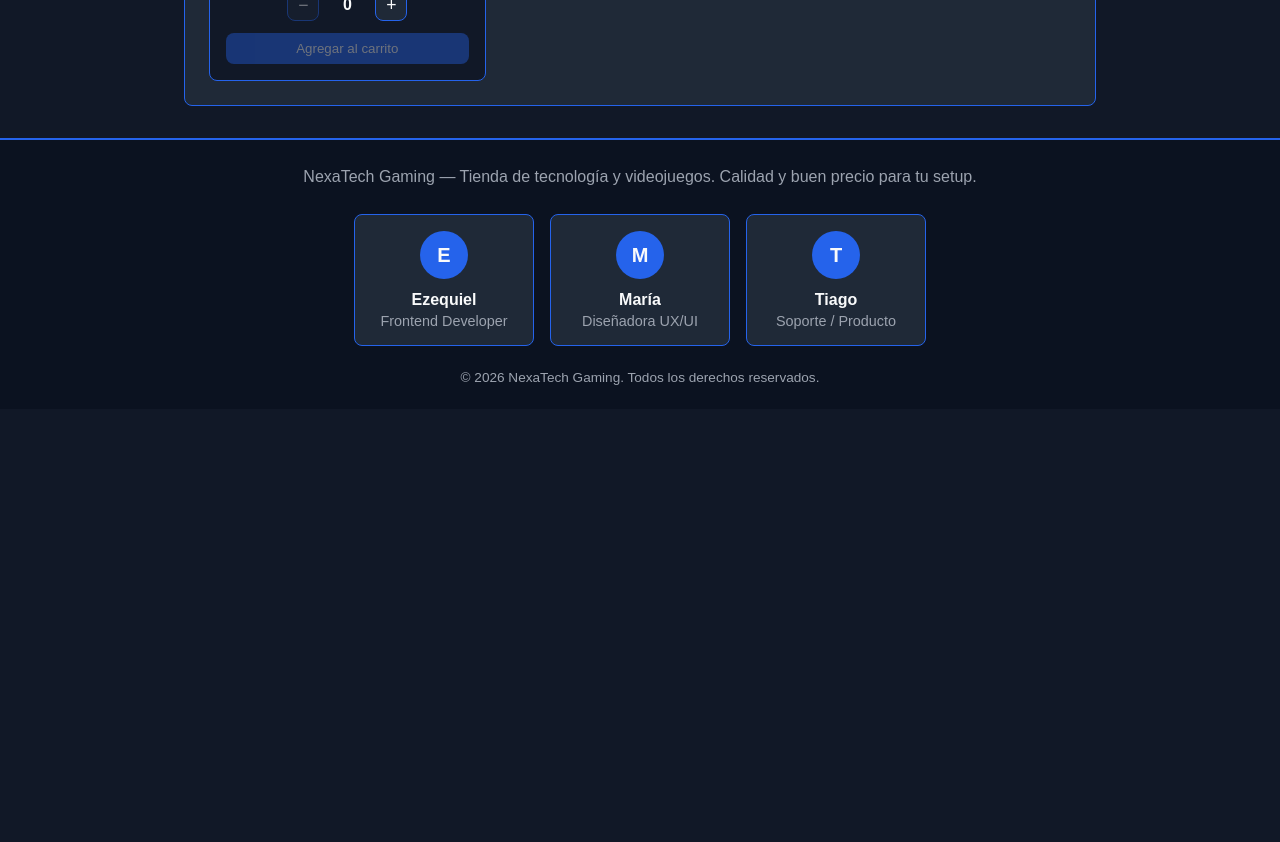
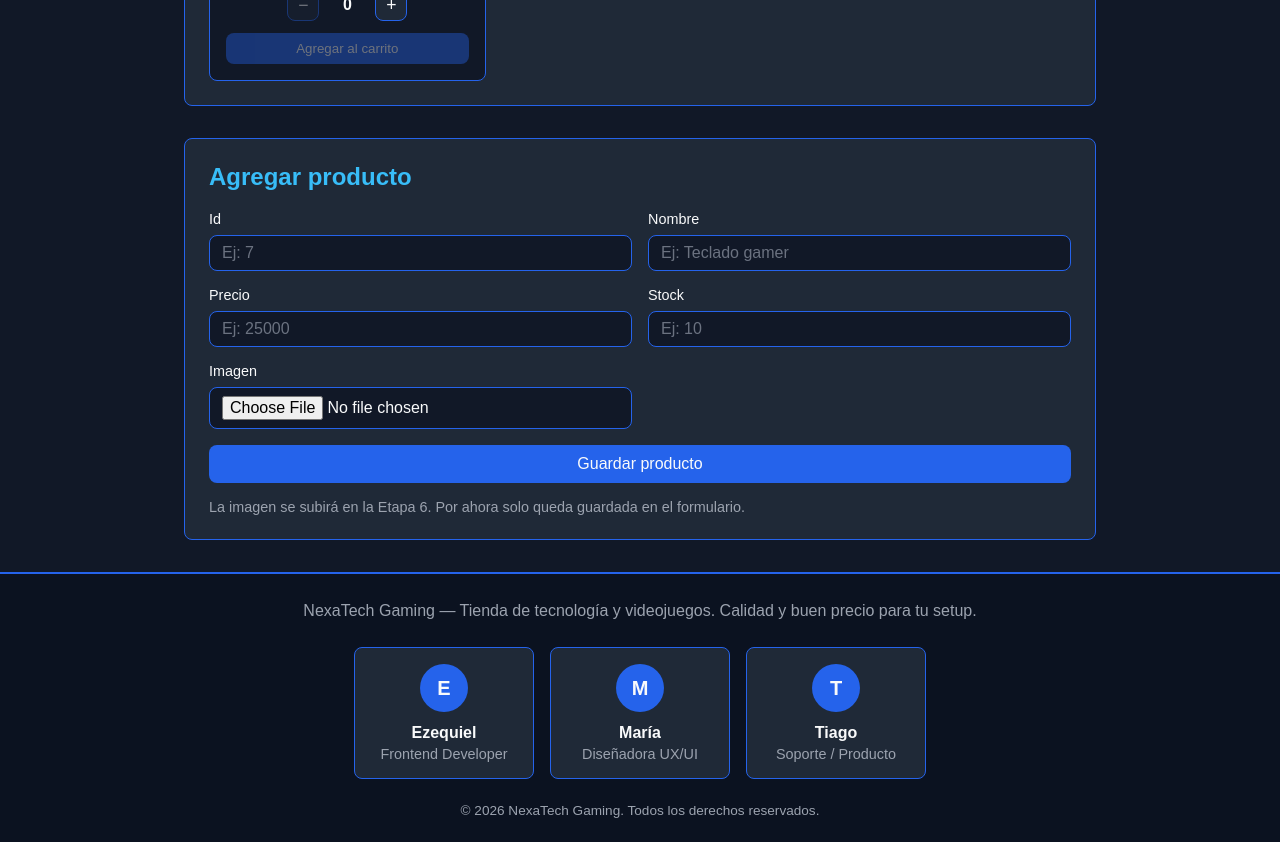
Before and after one commit to EdsonSalazar-7/pre-entrega-react, a React (Vite) app: page / in a window 1280 px wide. Shown: the part 1760-2602 px from the top of the page. Before the commit the page ends 2169 px from the top, so only its background shows below. Built offline with nearby package versions, Linux system fonts and the light colour scheme.

Commit message:
feat: add product form

```diff
--- a/src/App.jsx
+++ b/src/App.jsx
@@ -1,3 +1,4 @@
+import FormularioContainer from './components/FormularioContainer.jsx'
 import ItemListContainer from './components/ItemListContainer.jsx'
 import Layout from './components/Layout.jsx'
 
@@ -12,6 +13,7 @@ function App() {
         </p>
       </section>
       <ItemListContainer />
+      <FormularioContainer />
     </Layout>
   )
 }
--- /dev/null
+++ b/src/components/FormularioContainer.jsx
@@ -0,0 +1,46 @@
+import { useState } from 'react'
+import FormularioProducto from './FormularioProducto.jsx'
+
+const valoresIniciales = {
+  id: '',
+  nombre: '',
+  precio: '',
+  stock: '',
+}
+
+function FormularioContainer() {
+  const [valores, setValores] = useState(valoresIniciales)
+  // La imagen se guarda como File en el estado para usarla en la Etapa 6.
+  // El input de tipo file no lleva value: el navegador no permite controlarlo.
+  const [imagen, setImagen] = useState(null)
+
+  function manejarCambioCampo(event) {
+    const { name, value } = event.target
+    setValores((anterior) => ({ ...anterior, [name]: value }))
+  }
+
+  function manejarCambioImagen(event) {
+    const archivo = event.target.files[0] ?? null
+    setImagen(archivo)
+  }
+
+  function manejarEnvio(event) {
+    event.preventDefault()
+    console.log({ ...valores, imagen })
+  }
+
+  return (
+    <section className="formulario" id="agregar-producto">
+      <h2>Agregar producto</h2>
+      <FormularioProducto
+        valores={valores}
+        imagen={imagen}
+        onCambiarCampo={manejarCambioCampo}
+        onCambiarImagen={manejarCambioImagen}
+        onEnviar={manejarEnvio}
+      />
+    </section>
+  )
+}
+
+export default FormularioContainer
--- /dev/null
+++ b/src/components/FormularioProducto.jsx
@@ -0,0 +1,86 @@
+function FormularioProducto({
+  valores,
+  imagen,
+  onCambiarCampo,
+  onCambiarImagen,
+  onEnviar,
+}) {
+  return (
+    <form className="formulario-producto" onSubmit={onEnviar}>
+      <label className="formulario-campo" htmlFor="producto-id">
+        Id
+        <input
+          id="producto-id"
+          name="id"
+          type="text"
+          value={valores.id}
+          onChange={onCambiarCampo}
+          placeholder="Ej: 7"
+        />
+      </label>
+
+      <label className="formulario-campo" htmlFor="producto-nombre">
+        Nombre
+        <input
+          id="producto-nombre"
+          name="nombre"
+          type="text"
+          value={valores.nombre}
+          onChange={onCambiarCampo}
+          placeholder="Ej: Teclado gamer"
+        />
+      </label>
+
+      <label className="formulario-campo" htmlFor="producto-precio">
+        Precio
+        <input
+          id="producto-precio"
+          name="precio"
+          type="number"
+          value={valores.precio}
+          onChange={onCambiarCampo}
+          placeholder="Ej: 25000"
+        />
+      </label>
+
+      <label className="formulario-campo" htmlFor="producto-stock">
+        Stock
+        <input
+          id="producto-stock"
+          name="stock"
+          type="number"
+          value={valores.stock}
+          onChange={onCambiarCampo}
+          placeholder="Ej: 10"
+        />
+      </label>
+
+      <label className="formulario-campo" htmlFor="producto-imagen">
+        Imagen
+        <input
+          id="producto-imagen"
+          name="imagen"
+          type="file"
+          accept="image/*"
+          onChange={onCambiarImagen}
+        />
+      </label>
+
+      {imagen !== null && (
+        <p className="formulario-imagen-nombre">
+          Imagen seleccionada: {imagen.name}
+        </p>
+      )}
+
+      <button type="submit" className="formulario-boton">
+        Guardar producto
+      </button>
+      <p className="formulario-aclaracion">
+        La imagen se subirá en la Etapa 6. Por ahora solo queda guardada en el
+        formulario.
+      </p>
+    </form>
+  )
+}
+
+export default FormularioProducto
--- a/src/index.css
+++ b/src/index.css
@@ -180,6 +180,72 @@ a:hover {
   font-size: 0.9rem;
 }
 
+.formulario {
+  margin-top: 2rem;
+  padding: 1.5rem;
+  border: 1px solid #2563eb;
+  border-radius: 8px;
+  background-color: #1f2937;
+}
+
+.formulario h2 {
+  margin-top: 0;
+  color: #38bdf8;
+}
+
+.formulario-producto {
+  display: grid;
+  grid-template-columns: 1fr 1fr;
+  gap: 1rem;
+}
+
+.formulario-campo {
+  display: flex;
+  flex-direction: column;
+  gap: 0.5rem;
+  color: #f9fafb;
+  font-size: 0.9rem;
+}
+
+.formulario-campo input {
+  padding: 0.5rem 0.75rem;
+  border: 1px solid #2563eb;
+  border-radius: 8px;
+  background-color: #111827;
+  color: #f9fafb;
+  font-size: 1rem;
+}
+
+.formulario-campo input::placeholder {
+  color: #6b7280;
+}
+
+.formulario-imagen-nombre,
+.formulario-aclaracion {
+  margin: 0;
+  color: #9ca3af;
+  font-size: 0.9rem;
+}
+
+.formulario-imagen-nombre {
+  color: #38bdf8;
+}
+
+.formulario-boton {
+  grid-column: 1 / -1;
+  padding: 0.6rem;
+  border: none;
+  border-radius: 8px;
+  background-color: #2563eb;
+  color: #f9fafb;
+  font-size: 1rem;
+  cursor: pointer;
+}
+
+.formulario-aclaracion {
+  grid-column: 1 / -1;
+}
+
 .footer {
   padding: 1.5rem;
   background-color: #0b1220;
@@ -254,4 +320,8 @@ a:hover {
   .productos {
     grid-template-columns: 1fr;
   }
+
+  .formulario-producto {
+    grid-template-columns: 1fr;
+  }
 }
```
